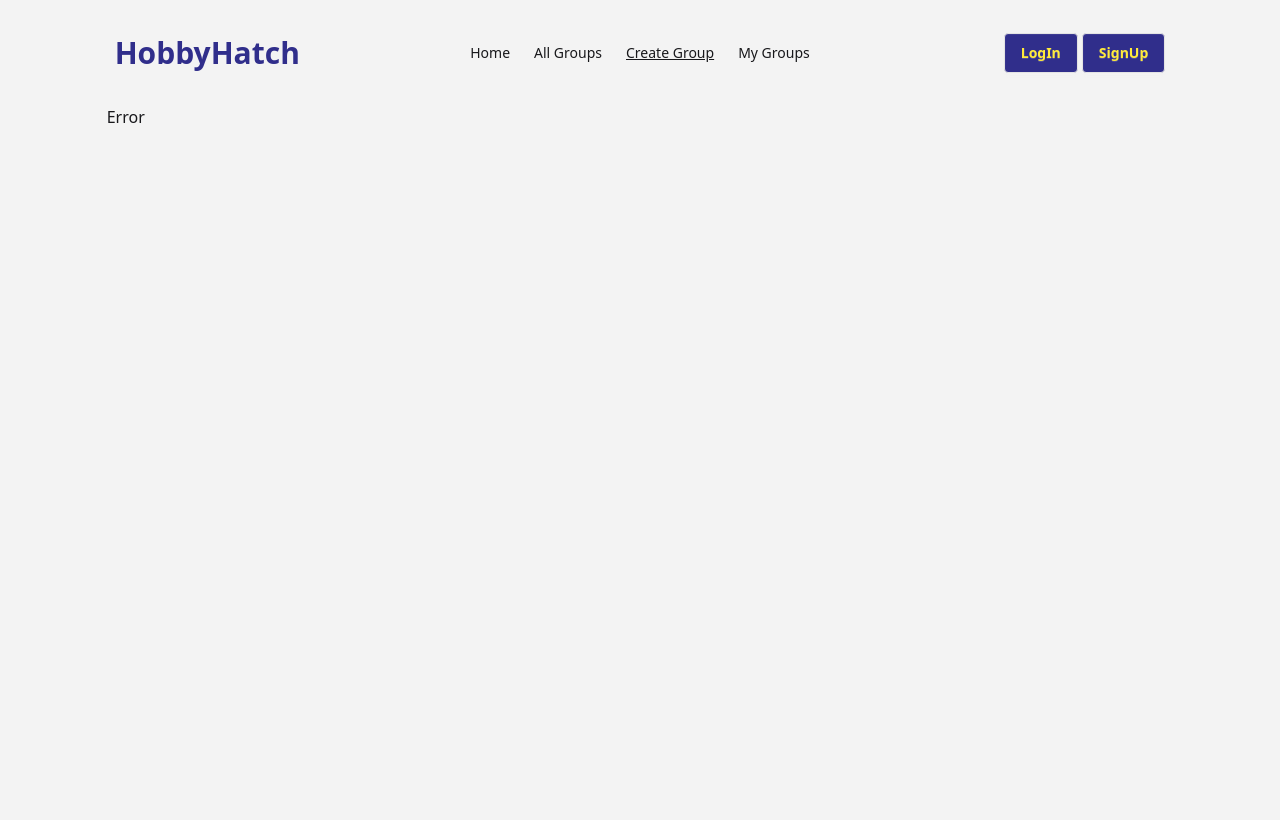
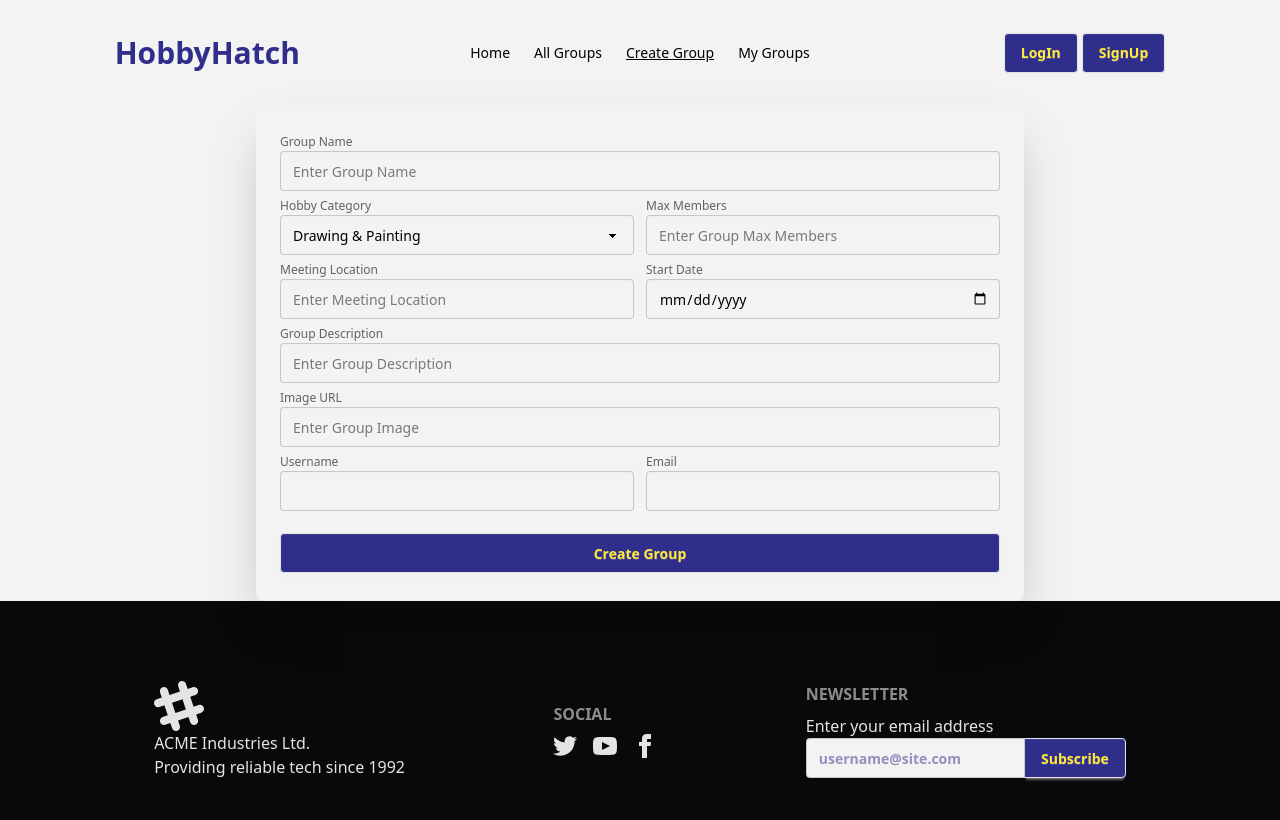
Before and after one commit to meshal10613/hobby-hatch-c, a React (Vite) app: page /createGroup in a window 1280 px wide. Shown: the top 820 px of the page. Built offline with nearby package versions, Linux system fonts and the light colour scheme; no server answers.

Commit message:
login and signup done with database data added

```diff
--- a/package.json
+++ b/package.json
@@ -12,6 +12,7 @@
   "dependencies": {
     "@tailwindcss/vite": "^4.1.7",
     "firebase": "^11.7.3",
+    "motion": "^12.12.1",
     "react": "^19.1.0",
     "react-dom": "^19.1.0",
     "react-icons": "^5.5.0",
--- a/src/Components/Footer.jsx
+++ b/src/Components/Footer.jsx
@@ -5,11 +5,15 @@ const Footer = () => {
     const [email, setEmail] = useState("");
     const handleSubscribe = (e) => {
         e.preventDefault();
-        Swal.fire({
-            title: "Good job!",
-            text: `Your email ${email} has subscribe successfully`,
-            icon: "success"
-        });
+        if(email === ""){
+            return
+        }else{
+            Swal.fire({
+                title: "Good job!",
+                text: `Your email ${email} has subscribe successfully`,
+                icon: "success"
+            });
+        }
     }
     return (
         <footer className="flex justify-around items-center flex-col md:flex-row bg-neutral text-neutral-content p-20">
@@ -80,7 +84,7 @@ const Footer = () => {
                         value={email}
                         onChange={(e) => setEmail(e.target.value)}
                         className="input input-bordered join-item text-primary font-bold" required/>
-                        <button onClick={handleSubscribe} className="btn bg-primary text-secondary join-item">Subscribe</button>
+                        <button type='submit' onClick={handleSubscribe} className="btn bg-primary text-secondary join-item">Subscribe</button>
                     </div>
                 </fieldset>
             </form>
--- /dev/null
+++ b/src/Pages/AllGroups.jsx
@@ -0,0 +1,11 @@
+import React from 'react';
+
+const AllGroups = () => {
+    return (
+        <div>
+            allGroups
+        </div>
+    );
+};
+
+export default AllGroups;
--- /dev/null
+++ b/src/Pages/CreateGroup.jsx
@@ -0,0 +1,78 @@
+import React, { use } from 'react';
+import { AuthContext } from '../Provider/AuthProvider';
+
+const CreateGroup = () => {
+    const {user} = use(AuthContext);
+    const handleCreateGroup = e => {
+        e.preventDefault();
+        const form = e.target;
+        const formData = new FormData(form);
+        const allData = Object.fromEntries(formData.entries());
+        console.log(allData)
+    }
+    return (
+        <div>
+            <div className="card bg-base-100 w-full max-w-3xl mx-auto shrink-0 shadow-2xl">
+                <div className="card-body">
+                    <form onSubmit={handleCreateGroup} className="fieldset">
+                        <div className='flex flex-col w-full'>
+                            <label className="label">Group Name</label>
+                            <input type="text" name='group-name' className="input w-full" placeholder="Enter Group Name" required/>
+                        </div>
+                        <div className='grid grid-cols-1 md:grid-cols-2 md:gap-3'>
+                            <div className='flex flex-col'>
+                                <label className="label">Hobby Category</label>
+                                <select defaultValue="Pick a color" name='hobby' className="select w-full" required>
+                                    <option disabled={true}>Select a category</option>
+                                    <option>Drawing & Painting</option>
+                                    <option>Photography</option>
+                                    <option>Video Gaming</option>
+                                    <option>Fishing</option>
+                                    <option>Running</option>
+                                    <option>Cooking</option>
+                                    <option>Reading</option>
+                                    <option>Writing </option>
+                                </select>
+                            </div>
+                            <div className='flex flex-col'>
+                                <label className="label">Max Members</label>
+                                <input type="number" name='members' className="input w-full" placeholder="Enter Group Max Members" required/>
+                            </div>
+                        </div>
+                        <div className='grid grid-cols-1 md:grid-cols-2 md:gap-3'>
+                            <div className='flex flex-col'>
+                                <label className="label">Meeting Location</label>
+                                <input type="text" name='location' className="input w-full" placeholder="Enter Meeting Location" required/>
+                            </div>
+                            <div className='flex flex-col'>
+                                <label className="label">Start Date</label>
+                                <input type='date' name='date' className="input w-full" placeholder="Enter Group Name" required/>
+                            </div>
+                        </div>
+                        <div className='flex flex-col w-full'>
+                            <label className="label">Group Description</label>
+                            <input type="text" name='description' className="input w-full" placeholder="Enter Group Description" required/>
+                        </div>
+                        <div className='flex flex-col w-full'>
+                            <label className="label">Image URL</label>
+                            <input type="text" name='image' className="input w-full" placeholder="Enter Group Image" required/>
+                        </div>
+                        <div className='grid grid-cols-1 md:grid-cols-2 md:gap-3'>
+                            <div className='flex flex-col'>
+                                <label className="label">Username</label>
+                                <input type="text" value={user?.displayName} name='username' className="input w-full" readOnly/>
+                            </div>
+                            <div className='flex flex-col'>
+                                <label className="label">Email</label>
+                                <input type='text' value={user?.email} name='email' className="input w-full" readOnly/>
+                            </div>
+                        </div>
+                        <button type='submit' className="btn bg-primary text-secondary transition-all hover:text-primary hover:bg-secondary mt-4">Create Group</button>
+                    </form>
+                </div>
+            </div>
+        </div>
+    );
+};
+
+export default CreateGroup;
--- /dev/null
+++ b/src/Pages/Loading.jsx
@@ -0,0 +1,22 @@
+import React from 'react';
+import { motion } from "motion/react"
+
+const Loading = () => {
+    return (
+        <div className='w-11/12 md:w-11/12 mx-auto'>
+                <div className="flex justify-center items-center p-10 rounded-xl">
+                <motion.div
+                    className="w-8 h-8 rounded-[50%] border-2 border-t-red-500 will-change-transform"
+                    animate={{ rotate: 360 }}
+                    transition={{
+                        duration: 1.5,
+                        repeat: Infinity,
+                        ease: "linear",
+                    }}
+                />
+            </div>
+        </div>
+    );
+};
+
+export default Loading;
--- a/src/Pages/Login.jsx
+++ b/src/Pages/Login.jsx
@@ -14,7 +14,33 @@ const Login = () => {
         SignInUser(email, password)
         .then((result) => {
             const user = result.user;
-            console.log(user)
+            const updateServerData = {
+                email: email,
+                lastSignInTime: user?.metadata?.lastSignInTime,
+            }
+            fetch("http://localhost:3000/user", {
+                method: "PATCH",
+                headers: {
+                    "content-type": "application/json"
+                },
+                body: JSON.stringify(updateServerData)
+            })
+            .then(res => res.json())
+            .then(data => {
+                if(data.modifiedCount){
+                    toast.success('Login successfully', {
+                        position: "top-right",
+                        autoClose: 5000,
+                        hideProgressBar: false,
+                        closeOnClick: false,
+                        pauseOnHover: true,
+                        draggable: true,
+                        progress: undefined,
+                        theme: "light",
+                        transition: Bounce,
+                    });
+                }
+            })
         })
         .catch((error) => {
             toast.error(`${error.message}`, {
--- /dev/null
+++ b/src/Pages/MyGroups.jsx
@@ -0,0 +1,11 @@
+import React from 'react';
+
+const MyGroups = () => {
+    return (
+        <div>
+            <h2>myGroup</h2>
+        </div>
+    );
+};
+
+export default MyGroups;
--- a/src/Pages/Signup.jsx
+++ b/src/Pages/Signup.jsx
@@ -19,11 +19,28 @@ const Signup = () => {
         SignUpUser(email, password)
         .then((result) => {
             const user = result.user;
-            const updateProfileInfo = {displayName: name, photoURL: image}
-            updateUser(updateProfileInfo)
-            .then(() => {
-                setUser(...user, ...updateProfileInfo);
-                toast.success('Login successfully', {
+            const updateProfileInfo = {
+                displayName: name,
+                photoURL: image,
+            };
+            const serverData = {
+                displayName: name,
+                photoURL: image,
+                email: email,
+                creationTime: user?.metadata?.creationTime,
+                lastSignInTime: user?.metadata?.lastSignInTime,
+            };
+            fetch("http://localhost:3000/user", {
+                method: "POST",
+                headers: {
+                    "content-type": "application/json"
+                },
+                body: JSON.stringify(serverData)
+                })
+            .then(res => res.json())
+            .then(data => {
+                if(data.insertedId){
+                    toast.success('SignUp successfully', {
                         position: "top-right",
                         autoClose: 5000,
                         hideProgressBar: false,
@@ -33,10 +50,15 @@ const Signup = () => {
                         progress: undefined,
                         theme: "light",
                         transition: Bounce,
-                });
-            })
-            .then(() => {
-                setUser(user)
+                    });
+                    updateUser(updateProfileInfo)
+                    .then(() => {
+                        setUser(...user, ...updateProfileInfo);
+                    })
+                    .then(() => {
+                        setUser(user)
+                    })
+                }
             })
         })
         .catch((error) => {
--- a/src/Provider/AuthProvider.jsx
+++ b/src/Provider/AuthProvider.jsx
@@ -6,19 +6,22 @@ export const AuthContext = createContext(null)
 
 const AuthProvider = ({children}) => {
     const [user, setUser] = useState(null);
+    const [loading, setLoading] = useState(true);
 
     const SignInUser = (email, password) => {
-        // setLoading(true);
+        setLoading(true);
         return signInWithEmailAndPassword(auth, email, password)
     };
 
     const SignUpUser = (email, password) => {
+        setLoading(true);
         return createUserWithEmailAndPassword(auth, email, password)
     }
 
     useEffect(() => {
         const unSubscribe = onAuthStateChanged(auth, (currentUser) => {
             setUser(currentUser);
+            setLoading(false);
         })
         return () => {
             unSubscribe();
@@ -36,6 +39,7 @@ const AuthProvider = ({children}) => {
     const authData = {
         user,
         setUser,
+        loading,
         SignInUser,
         SignUpUser,
         updateUser,
--- /dev/null
+++ b/src/Provider/PrivetRoute.jsx
@@ -0,0 +1,13 @@
+import React, { use } from 'react';
+import { AuthContext } from './AuthProvider';
+import Loading from '../Pages/Loading';
+
+const PrivetRoute = ({children}) => {
+    const { loading } = use(AuthContext);
+    if(loading){
+        return <Loading/>
+    }
+    return (children);
+};
+
+export default PrivetRoute;
```
Also changed, not shown: src/Routes/Route.jsx (+17 -0 lines), 2 other files (tests, documents, lock files or other folders).
